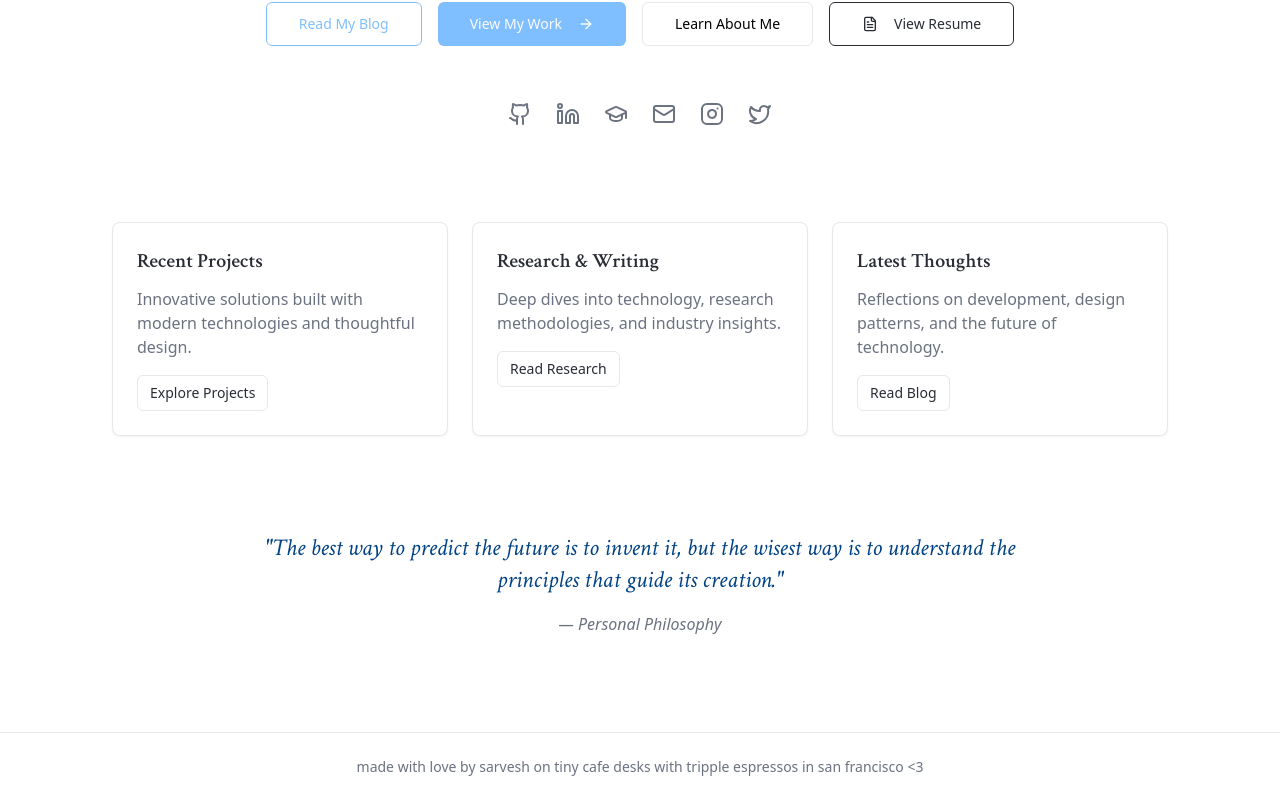
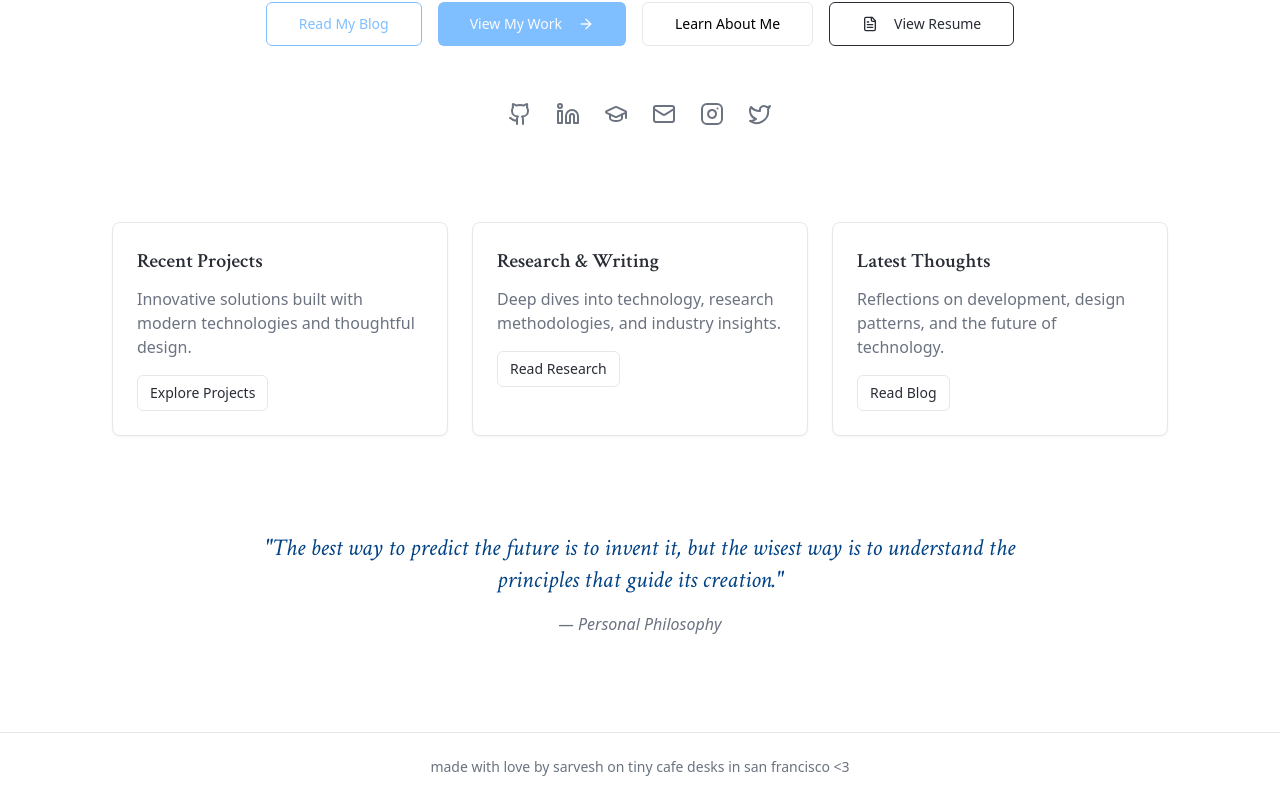
Before and after one commit to sarveshtiku/Personal-Portfolio-2025, a React (Vite) app: page / in a window 1280 px wide. Shown: the part 457-1258 px from the top of the page. Built offline with nearby package versions, Linux system fonts and the light colour scheme.

Commit message:
Update footer text
Change the footer text to "made with love by sarvesh on tiny cafe desks in san francisco <3".

```diff
--- a/src/components/Layout.tsx
+++ b/src/components/Layout.tsx
@@ -16,7 +16,7 @@ export function Layout({ children }: LayoutProps) {
       <footer className="border-t border-border bg-background/50">
         <div className="max-w-6xl mx-auto px-6 py-6">
           <p className="text-center text-sm text-muted-foreground">
-            made with love by sarvesh on tiny cafe desks with tripple espressos in san francisco &lt;3
+            made with love by sarvesh on tiny cafe desks in san francisco &lt;3
           </p>
         </div>
       </footer>
```
